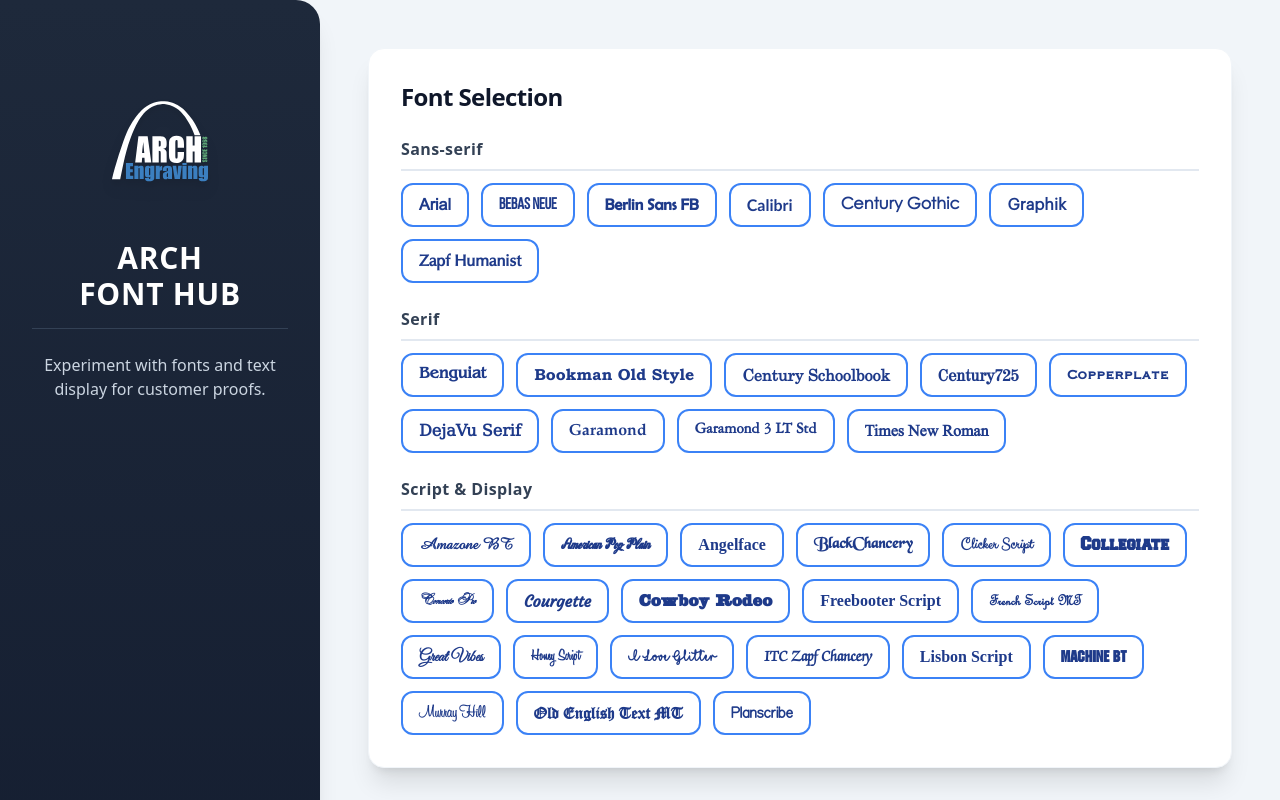
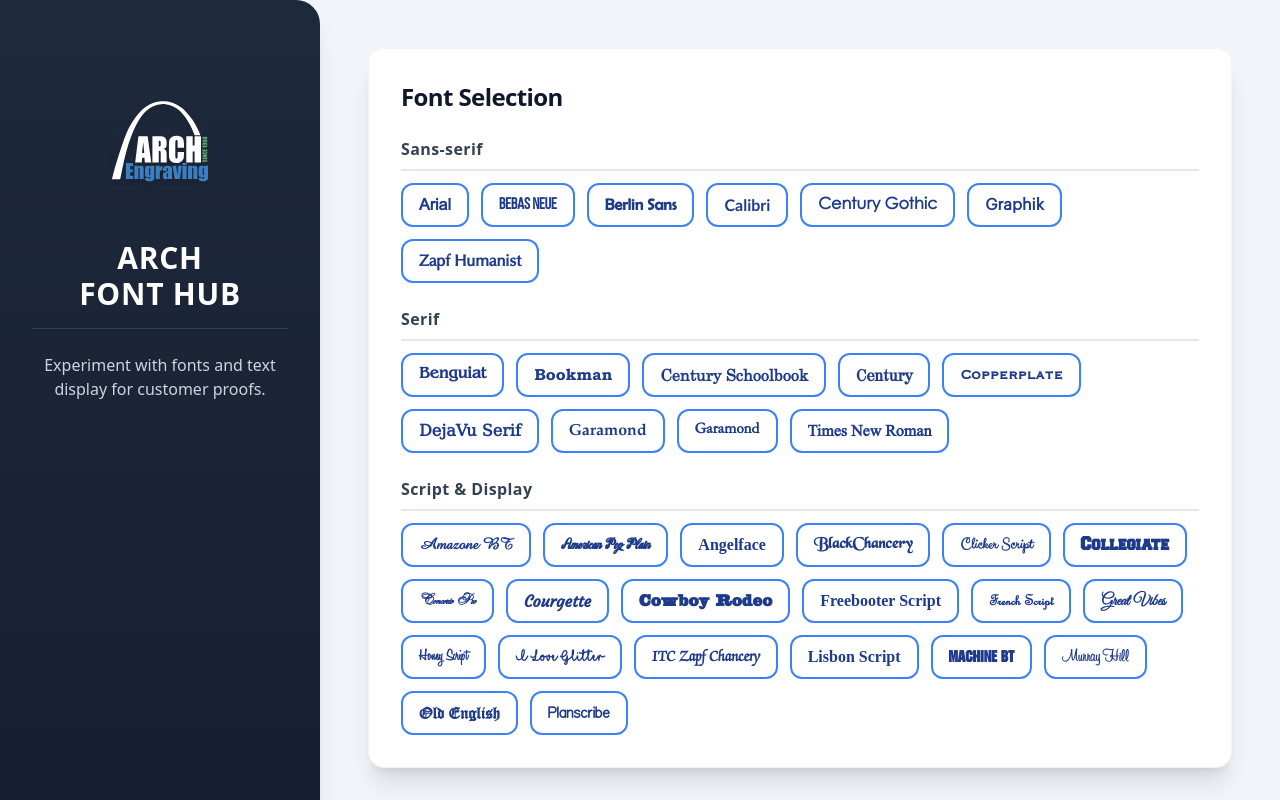
Before and after one commit to Arch-Tom/archfonthub, a React (Vite) app: page / in a window 1280 px wide. Shown: the top 800 px of the page. Built offline with nearby package versions, Linux system fonts and the light colour scheme; a web font is replaced by a local one.

Commit message:
Updating more fonts names

```diff
--- a/src/App.jsx
+++ b/src/App.jsx
@@ -29,7 +29,7 @@ const App = () => {
         'Sans-serif': [
             { name: 'Arial', styles: { regular: 'ArialMT', bold: 'Arial-BoldMT', italic: 'Arial-ItalicMT', boldItalic: 'Arial-BoldItalicMT' } },
             { name: 'Bebas Neue', styles: { regular: 'BebasNeue-Regular', bold: 'BebasNeue-Bold' } },
-            { name: 'Berlin Sans FB', styles: { regular: 'BerlinSansFB-Reg', bold: 'BerlinSansFB-Bold' } },
+            { name: 'Berlin Sans', styles: { regular: 'BerlinSansFB-Reg', bold: 'BerlinSansFB-Bold' } },
             { name: 'Calibri', styles: { regular: 'Calibri', bold: 'Calibri-Bold', italic: 'Calibri-Italic' } },
             { name: 'Century Gothic', styles: { regular: 'CenturyGothicPaneuropean', bold: 'CenturyGothicPaneuropean-Bold', boldItalic: 'CenturyGothicPaneuropean-BoldItalic' } },
             { name: 'Graphik', styles: { regular: 'Graphik-Regular', regularItalic: 'Graphik-RegularItalic', medium: 'Graphik-Medium', mediumItalic: 'Graphik-MediumItalic', semibold: 'Graphik-Semibold', thin: 'Graphik-Thin', thinItalic: 'Graphik-ThinItalic' } },
@@ -37,9 +37,9 @@ const App = () => {
         ],
         'Serif': [
             { name: 'Benguiat', styles: { regular: 'Benguiat', bold: 'BenguiatITCbyBT-Bold', italic: 'BenguiatITCbyBT-BookItalic' } },
-            { name: 'Bookman Old Style', styles: { bold: 'BookmanOldStyle-Bold', boldItalic: 'BookmanOldStyle-BoldItalic', italic: 'BookmanOldStyle-Italic' } },
+            { name: 'Bookman', styles: { bold: 'BookmanOldStyle-Bold', boldItalic: 'BookmanOldStyle-BoldItalic', italic: 'BookmanOldStyle-Italic' } },
             { name: 'Century Schoolbook', styles: { regular: 'CenturySchoolbook', bold: 'CenturySchoolbook-Bold', boldItalic: 'CenturySchoolbook-BoldItalic' } },
-            { name: 'Century725', styles: { roman: 'Century725BT-Roman', italic: 'Century725BT-Italic', bold: 'Century725BT-Bold', black: 'Century725BT-Black', condensed: 'Century725BT-RomanCondensed' } },
+            { name: 'Century', styles: { roman: 'Century725BT-Roman', italic: 'Century725BT-Italic', bold: 'Century725BT-Bold', black: 'Century725BT-Black', condensed: 'Century725BT-RomanCondensed' } },
             { name: 'Copperplate', styles: { regular: 'CopperplateGothicBT-Roman' } },
             // --- FIX: Combined DejaVu Serif and DejaVu Serif Condensed ---
             {
@@ -55,7 +55,7 @@ const App = () => {
                 }
             },
             { name: 'Garamond', styles: { regular: 'Garamond' } },
-            { name: 'Garamond 3 LT Std', styles: { regular: 'Garamond3LTStd', bold: 'Garamond3LTStd-Bold', italic: 'Garamond3LTStd-Italic', boldItalic: 'Garamond3LTStd-BoldItalic' } },
+            { name: 'Garamond', styles: { regular: 'Garamond3LTStd', bold: 'Garamond3LTStd-Bold', italic: 'Garamond3LTStd-Italic', boldItalic: 'Garamond3LTStd-BoldItalic' } },
             { name: 'Times New Roman', styles: { regular: 'TimesNewRomanPSMT', bold: 'TimesNewRomanPS-BoldMT', italic: 'TimesNewRomanPS-ItalicMT', boldItalic: 'TimesNewRomanPS-BoldItalicMT' } },
         ],
         'Script & Display': [
@@ -69,7 +69,7 @@ const App = () => {
             { name: 'Courgette', styles: { regular: 'Courgette-Regular' } },
             { name: 'Cowboy Rodeo', styles: { regular: 'CowboyRodeoW01-Regular' } },
             { name: 'Freebooter Script', styles: { regular: 'FreebooterScript' } },
-            { name: 'French Script MT', styles: { regular: 'FrenchScriptMT' } },
+            { name: 'French Script', styles: { regular: 'FrenchScriptMT' } },
             { name: 'Great Vibes', styles: { regular: 'GreatVibes-Regular' } },
             { name: 'Honey Script', styles: { light: 'HoneyScript-Light', semiBold: 'HoneyScript-SemiBold' } },
             { name: 'I Love Glitter', styles: { regular: 'ILoveGlitter' } },
@@ -77,7 +77,7 @@ const App = () => {
             { name: 'Lisbon Script', styles: { regular: 'LisbonScript-Regular' } },
             { name: 'Machine BT', styles: { regular: 'MachineITCbyBT-Regular' } },
             { name: 'Murray Hill', styles: { regular: 'MurrayHill' } },
-            { name: 'Old English Text MT', styles: { regular: 'OldEnglishTextMT' } },
+            { name: 'Old English', styles: { regular: 'OldEnglishTextMT' } },
             { name: 'Planscribe', styles: { regular: 'PlanscribeNFW01-Regular' } },
         ],
     };
```
